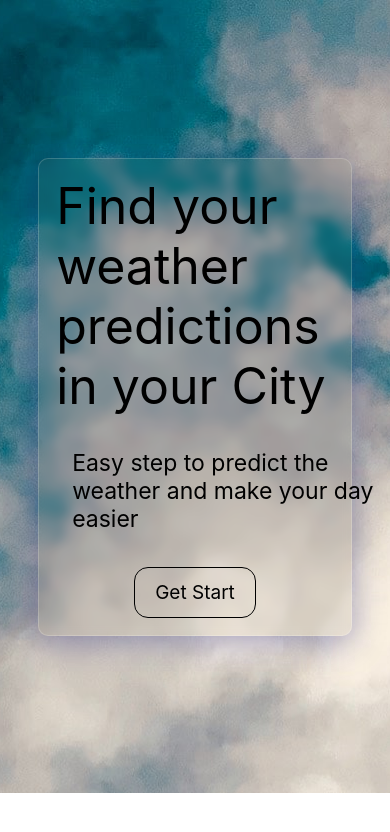
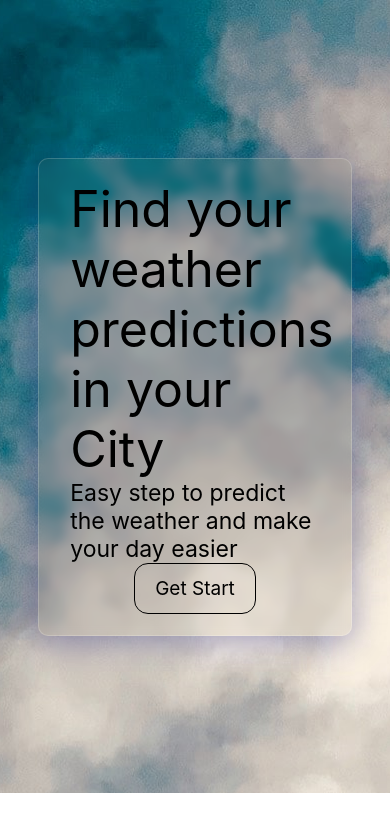
Before and after one commit to HetviVora3007/Weather-app, a React (Create React App) app: page / in a window 390 px wide. Shown: the top 832 px of the page. Built offline with nearby package versions, Linux system fonts and the light colour scheme.

Commit message:
add animation

```diff
--- a/src/Pages/HomePage/Home.css
+++ b/src/Pages/HomePage/Home.css
@@ -95,11 +95,17 @@
     .HomePage-WeatherContainer {
         width: 80%;
         height: 60%;
+        display: flex;
+        justify-content: center;
+        align-items: center;
+    }
+
+    .Main-Contain {
+        width: 80%;
     }
 
     .Sub-Contain {
-        width: 98%;
-        margin-left: 60px;
+        width: 80%;
     }
 
     .link {
```
